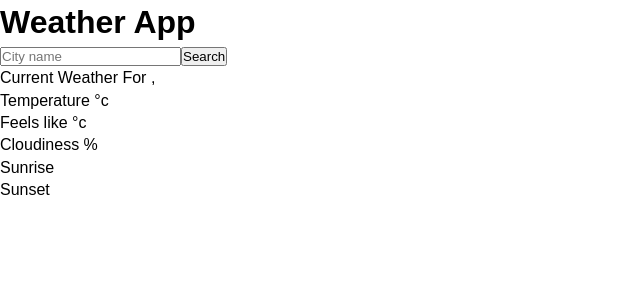
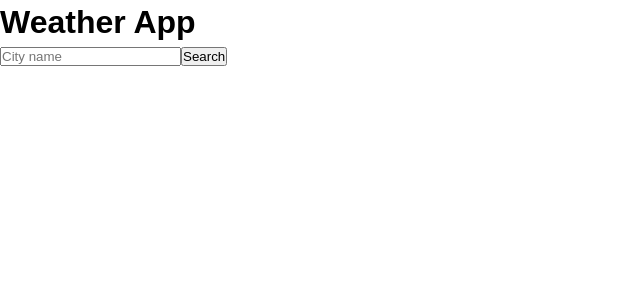
Before and after one commit to samchillcott/sam_react_weather_app, a React (Create React App) app: page / in a window 1280 px wide. Shown: the top 300 px of the page, without its empty margins (0-640 px from the left). Built offline with nearby package versions, Linux system fonts and the light colour scheme; no server answers.

Commit message:
typeof workaround

```diff
--- a/src/App.js
+++ b/src/App.js
@@ -51,18 +51,22 @@ const App = () => {
 					Search
 				</button>
 			</form>
+			{typeof weather.main != "undefined" ? (
 				<div className="weather">
 					<Weather
 						key={weather.id}
 						city={weather.name}
-					code={weather.country}
-					temp={weather.temp}
-					feel={weather.feels_like}
-					cloud={weather.temp}
-					sunrise={weather.sunrise}
-					sunset={weather.sunset}
+						code={weather.sys.country}
+						temp={weather.main.temp}
+						feel={weather.main.feels_like}
+						cloud={weather.clouds.all}
+						sunrise={weather.sys.sunrise}
+						sunset={weather.sys.sunset}
 					/>
 				</div>
+			) : (
+				[""]
+			)}
 		</div>
 	);
 };
```
Lines whose indentation alone changed are shown as unchanged.
